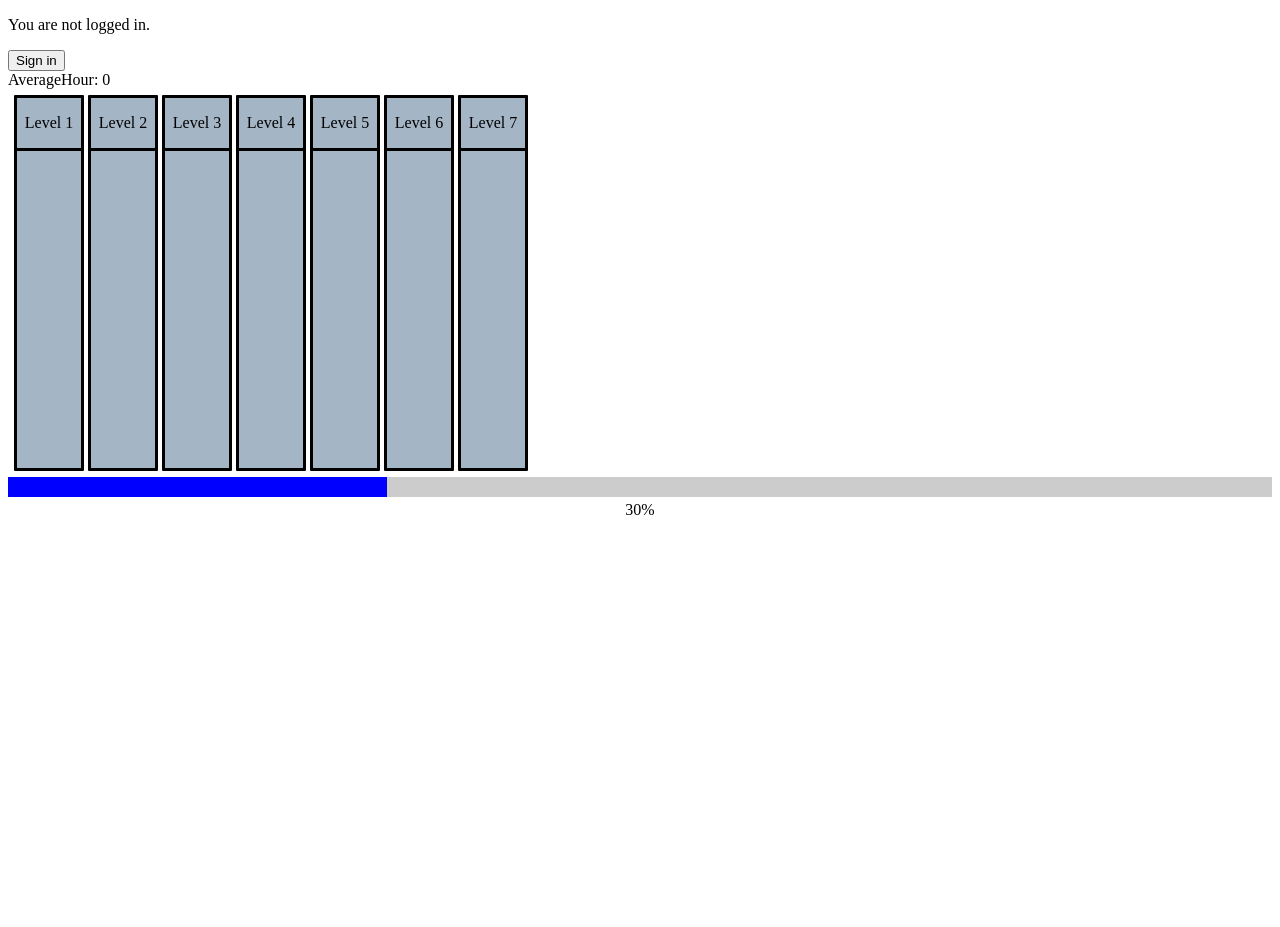
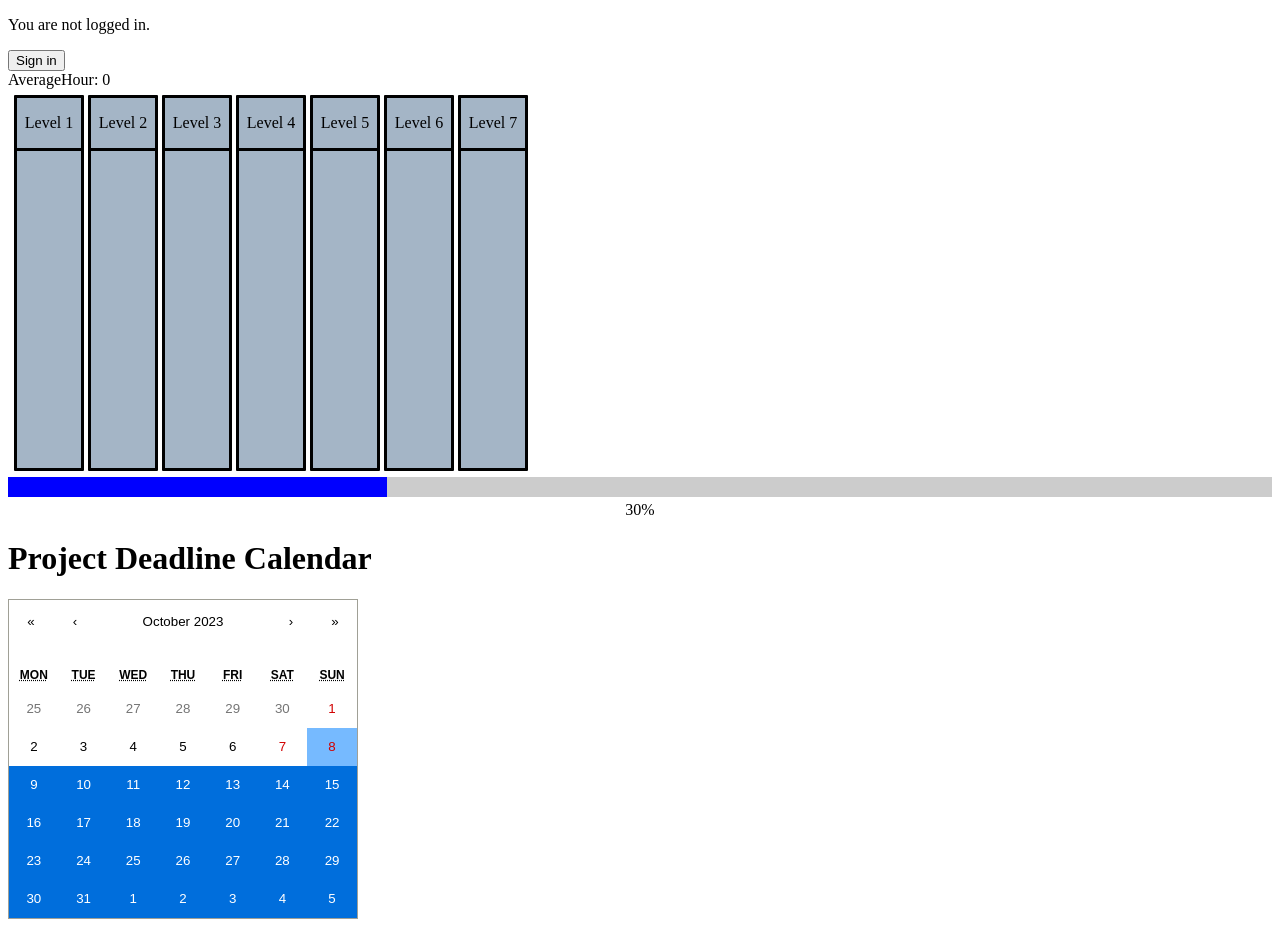
Before and after one commit to HansWongDH/42Planner, a Next.js app in the folder frontend/: page / in a window 1280 px wide. Before the commit the page ends 800 px from the top, so only its background shows below. Built offline with nearby package versions, Linux system fonts and the light colour scheme; no server answers.

Commit message:
WIP Project Calendar

```diff
--- /dev/null
+++ b/frontend/src/app/components/project_calculator.tsx/ProjectCalendar.tsx
@@ -0,0 +1,40 @@
+import { useEffect, useState } from "react";
+import React from "react";
+import Calendar from "react-calendar";
+import "react-calendar/dist/Calendar.css";
+
+type ValuePiece = Date | null;
+
+type Value = ValuePiece | [ValuePiece, ValuePiece];
+
+interface Deadline {
+  days: number;
+}
+
+export default function ProjectCalendar() {
+  const deadline_date = new Date(
+    2023,
+    11,
+    20
+  ); /* To be swapped out for the real date */
+  const [range, setRange] = useState<Value>([new Date(), new Date()]);
+
+  useEffect(() => {
+    if (deadline_date) {
+      setRange([new Date(), new Date(deadline_date)]);
+    }
+  }, []);
+
+  if (!deadline_date) return;
+
+  return (
+    <div>
+      <h1>Project Deadline Calendar</h1>
+      <Calendar
+        tileClassName={"disable-pointer"}
+        selectRange={true}
+        value={range}
+      ></Calendar>
+    </div>
+  );
+}
--- a/frontend/src/app/page.tsx
+++ b/frontend/src/app/page.tsx
@@ -10,6 +10,7 @@ import AverageHourPerWweek from "./components/profile/AverageHourPerWeek";
 import Timetable from "./components/timetable/timetable";
 import { Collapse } from "@chakra-ui/react";
 import DeathCalendar from "./components/bhd_calendar/BlackholeCalendar";
+import ProjectCalendar from "./components/project_calculator.tsx/ProjectCalendar";
 
 function Homepage() {
   const [session, setSession] = useState<Session | null | undefined>();
@@ -28,6 +29,7 @@ function Homepage() {
       <MainDisplay></MainDisplay>
       <Timetable></Timetable>
       <DeathCalendar></DeathCalendar>
+      <ProjectCalendar></ProjectCalendar>
     </div>
   );
 }
```
